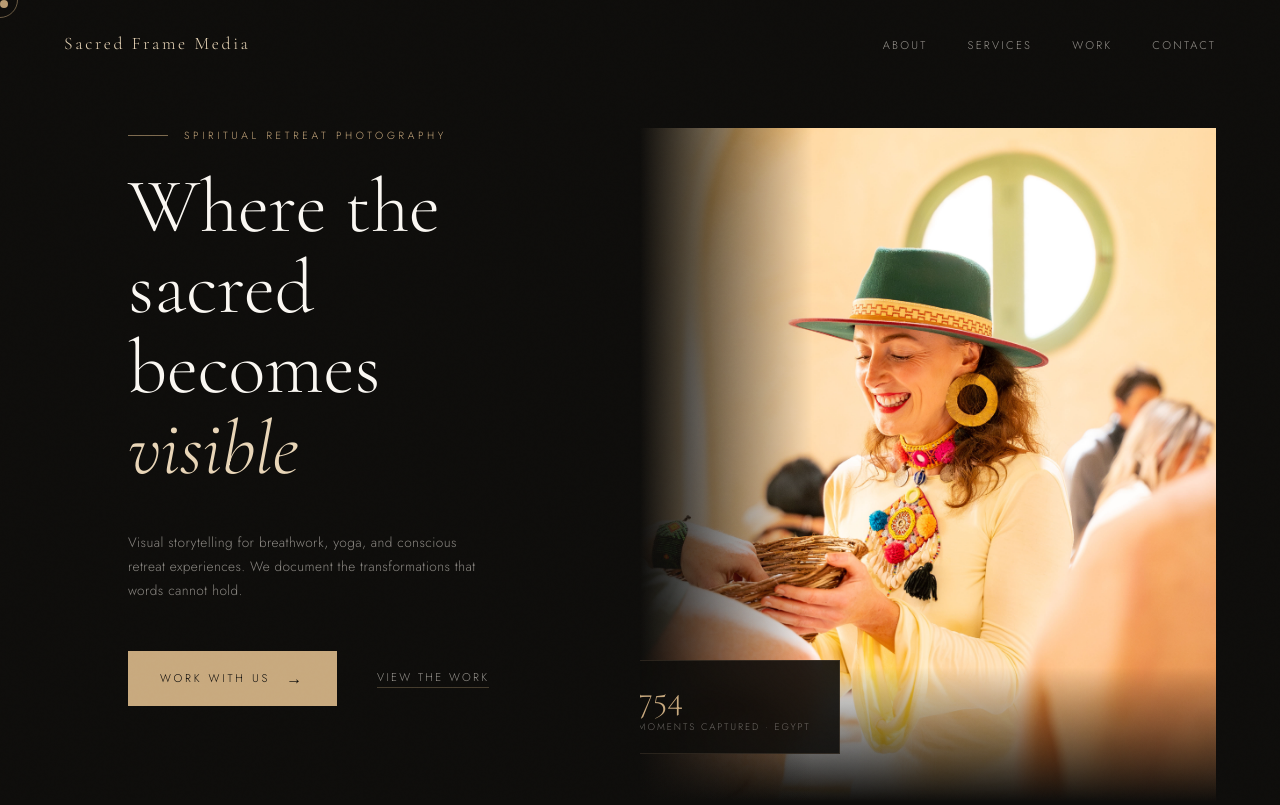
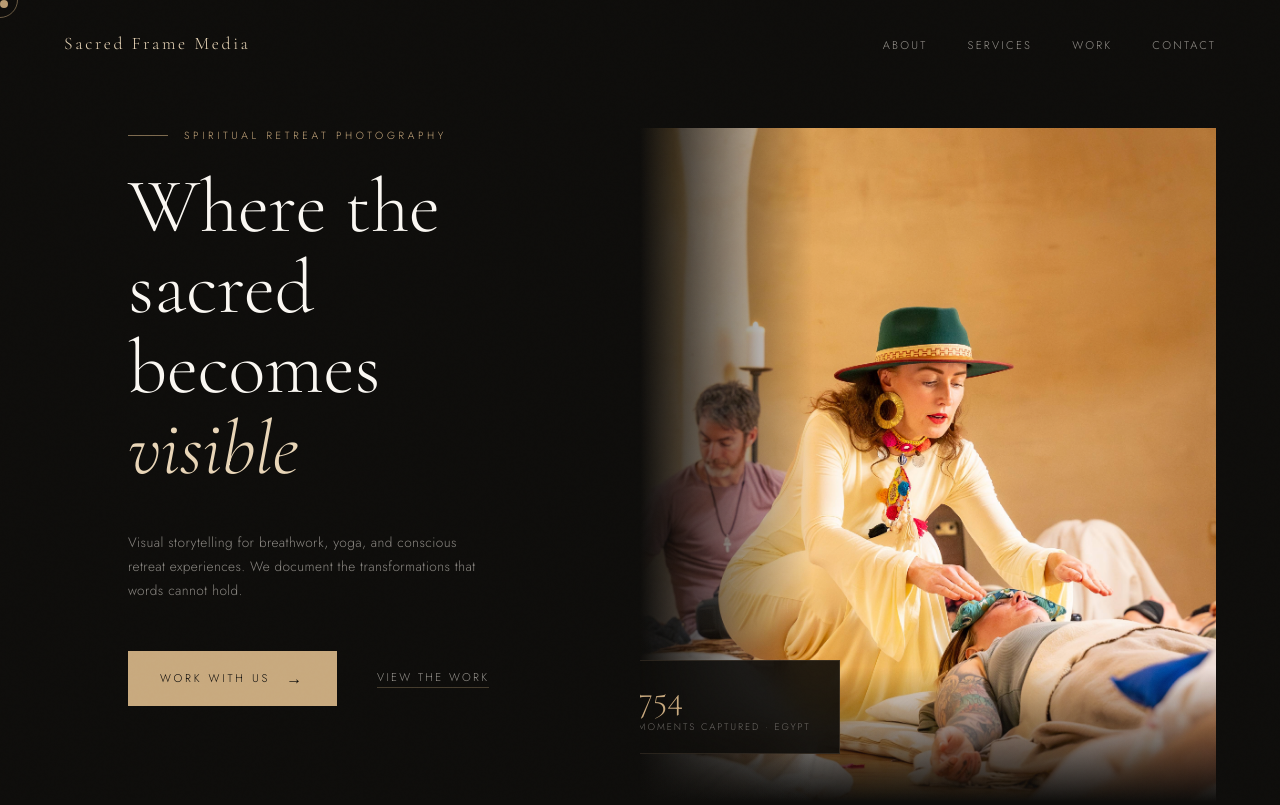
Before and after one commit to Shubhamkarwal/sacredframe-media, a plain HTML site: page index.html in a window 1280 px wide. Shown: the top 805 px of the page. Drawn offline with nearby package versions, Linux system fonts and the light colour scheme.

Commit message:
index.html

```diff
--- a/index.html
+++ b/index.html
@@ -713,7 +713,7 @@
   <div class="hero-right">
     <div class="hero-photo-main">
       <!-- 📸 HERO IMAGE: Replace hero.jpg with your best Egypt portrait photo -->
-      <img src="images/DSC03048.jpg" alt="Sacred Frame Media — retreat photography" style="width:100%;height:100%;object-fit:cover;object-position:center top;">
+      <img src="images/DSC03038.jpg" alt="Sacred Frame Media — retreat photography" style="width:100%;height:100%;object-fit:cover;object-position:center top;">
     </div>
     <div class="hero-stat">
       <div class="hero-stat-num">754</div>
```
